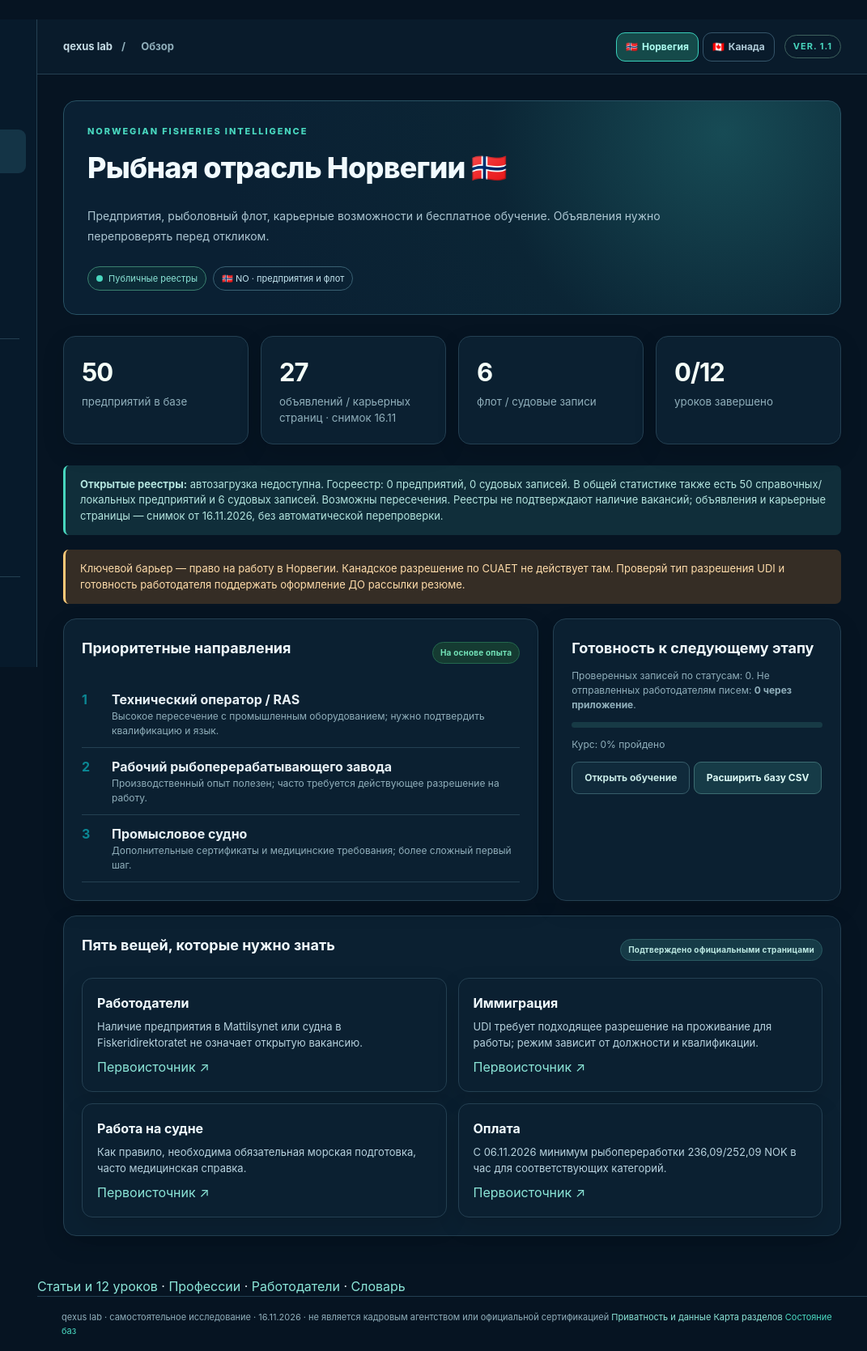
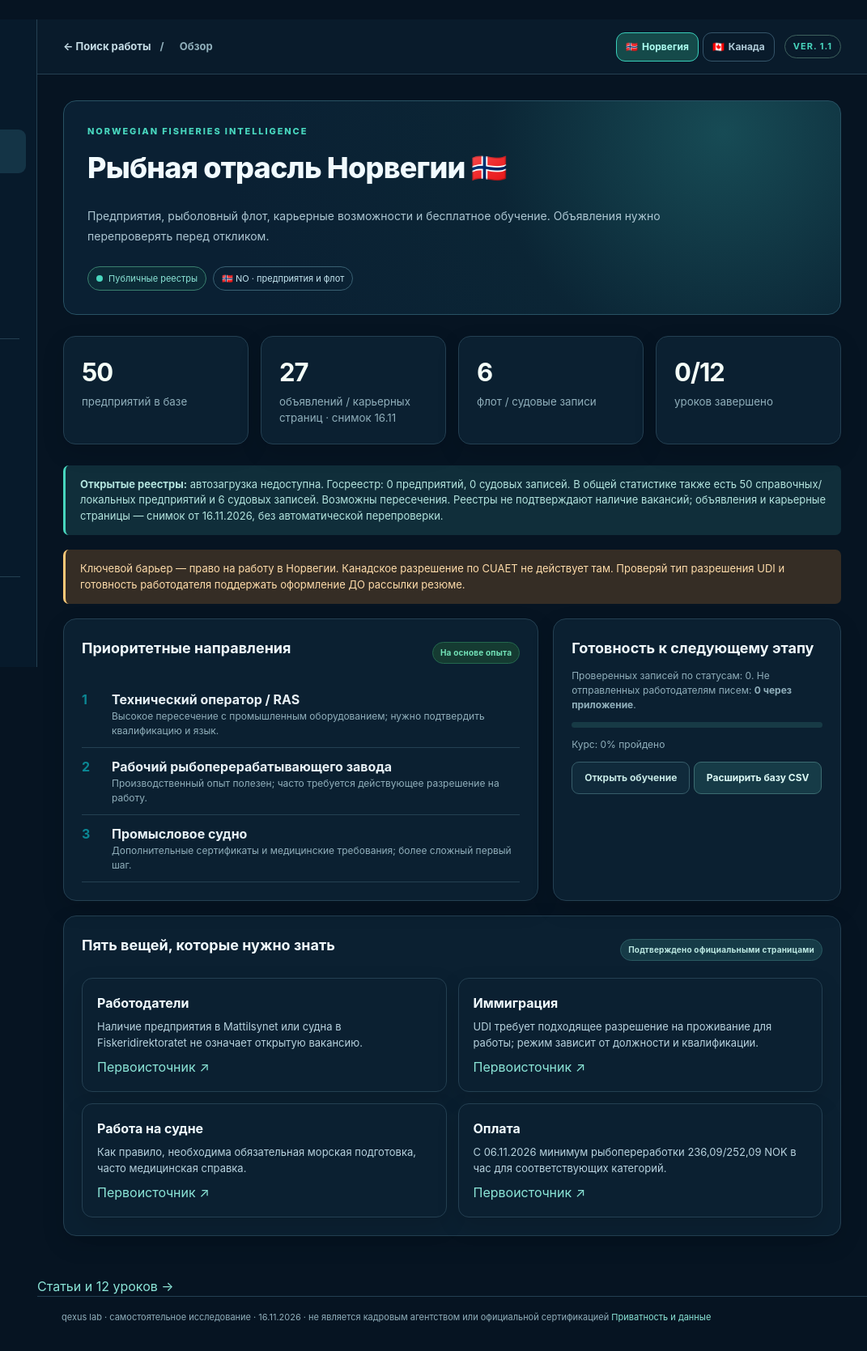
Before and after one commit to qexus/fisheries, a plain HTML site: page public/index.html in a window 1280 px wide. Shown: the full height of the page at 81% size, 209-1280 px from the left. Drawn offline with Linux system fonts and the light colour scheme.

Commit message:
Clean project navigation and simplify static Academy entry

```diff
--- a/public/index.html
+++ b/public/index.html
@@ -28,7 +28,7 @@
 <a class="qf-skip" href="#main">Перейти к содержимому</a>
 <div class="shell">
   <aside class="sidebar" id="sidebar">
-    <div class="brand"><a href="https://qexus.github.io/" aria-label="Главная qexus lab"><img class="qx-brand-image" src="https://qexus.github.io/assets/qx-logo-180.png" width="44" height="44" alt="QX" decoding="async"></a><div><strong><a class="qexus-home" href="https://qexus.github.io/" title="Все проекты qexus lab">qexus lab</a></strong><small>FISHERIES / NORWAY</small></div></div>
+    <div class="brand"><a href="https://qexus.github.io/" aria-label="Главная qexus lab"><img class="qx-brand-image" src="https://qexus.github.io/assets/qx-logo-180.png" width="44" height="44" alt="QX" decoding="async"></a><div><strong>qexus lab</strong><small>FISHERIES / NORWAY</small></div></div>
     <div class="aside-head">РАБОЧЕЕ ПРОСТРАНСТВО</div>
         <nav id="nav" aria-label="Разделы Fisheries">
       <button type="button" class="nav-item active" data-view="dashboard"><span>▣</span> Обзор</button>
@@ -51,10 +51,10 @@
     <div class="sidebar-bottom"><span class="status-dot"></span> PUBLIC DATA · НЕТ РАССЫЛКИ<br/><small>Данные сохраняются в этом браузере</small></div>
   </aside>
   <div class="main-wrap">
-    <header class="topbar"><button id="menuToggle" aria-label="Открыть меню" aria-controls="sidebar" aria-expanded="false" class="hamburger">☰</button><div class="crumb"><a class="qexus-home crumb-home" href="https://qexus.github.io/">qexus lab</a> <span>/</span> <span id="crumb">Обзор</span></div><div class="top-right"><nav class="country-switch" aria-label="Выбор страны"><a href="https://qexus.github.io/fisheries/" aria-current="page">🇳🇴 <span>Норвегия</span></a><a href="https://qexus.github.io/fisheries-ca/">🇨🇦 <span>Канада</span></a></nav><span class="pill version-pill">VER. 1.1</span></div></header>
+    <header class="topbar"><button id="menuToggle" aria-label="Открыть меню" aria-controls="sidebar" aria-expanded="false" class="hamburger">☰</button><div class="crumb"><a class="qexus-home crumb-home" href="https://qexus.github.io/work.html">← Поиск работы</a> <span>/</span> <span id="crumb">Обзор</span></div><div class="top-right"><nav class="country-switch" aria-label="Выбор страны"><span class="country-current" aria-current="page">🇳🇴 <span>Норвегия</span></span><a href="https://qexus.github.io/fisheries-ca/">🇨🇦 <span>Канада</span></a></nav><span class="pill version-pill">VER. 1.1</span></div></header>
     <main id="main" class="content"></main>
-    <nav class="seo-static-guides" aria-label="Учебные статьи для поисковых систем"><a href="guides/">Статьи и 12 уроков</a> · <a href="guides/professions.html">Профессии</a> · <a href="guides/employers.html">Работодатели</a> · <a href="guides/glossary.html">Словарь</a></nav>
-<footer class="footer">qexus lab · самостоятельное исследование · 16.11.2026 · не является кадровым агентством или официальной сертификацией <a href="https://qexus.github.io/privacy.html" style="color:#8be5d7">Приватность и данные</a> <a href="https://qexus.github.io/site-map.html" style="color:#8be5d7">Карта разделов</a> <a href="https://qexus.github.io/status.html" style="color:#4adac2">Состояние баз</a></footer>
+    <nav class="seo-static-guides" aria-label="Учебные статьи"><a href="guides/">Статьи и 12 уроков →</a></nav>
+<footer class="footer">qexus lab · самостоятельное исследование · 16.11.2026 · не является кадровым агентством или официальной сертификацией <a href="https://qexus.github.io/privacy.html" style="color:#8be5d7">Приватность и данные</a></footer>
   </div>
 </div>
 <div id="toast" role="status" aria-live="polite"></div>
--- a/public/styles.css
+++ b/public/styles.css
@@ -211,3 +211,8 @@ td small{color:#90afbb}
  .norway-hero h1{font-size:25px}
  .norway-hero-pill{font-size:10px;white-space:normal}
 }
+
+/* Current country is a label, never a link to this exact page. */
+.country-switch .country-current{display:inline-flex;align-items:center;gap:5px;white-space:nowrap;border:1px solid #39cfbb;background:#154a4a;color:#adfff1;text-decoration:none;padding:8px 11px;border-radius:11px;font-weight:750;font-size:12px;letter-spacing:0}
+@media(max-width:720px){.country-switch .country-current{padding:6px 8px;font-size:11px}}
+@media(max-width:480px){.country-switch .country-current{padding:5px 8px;font-size:15px}.country-switch .country-current span{display:none}}
```
Also changed, not shown: tests/check_content.mjs (+8 -2 lines).
